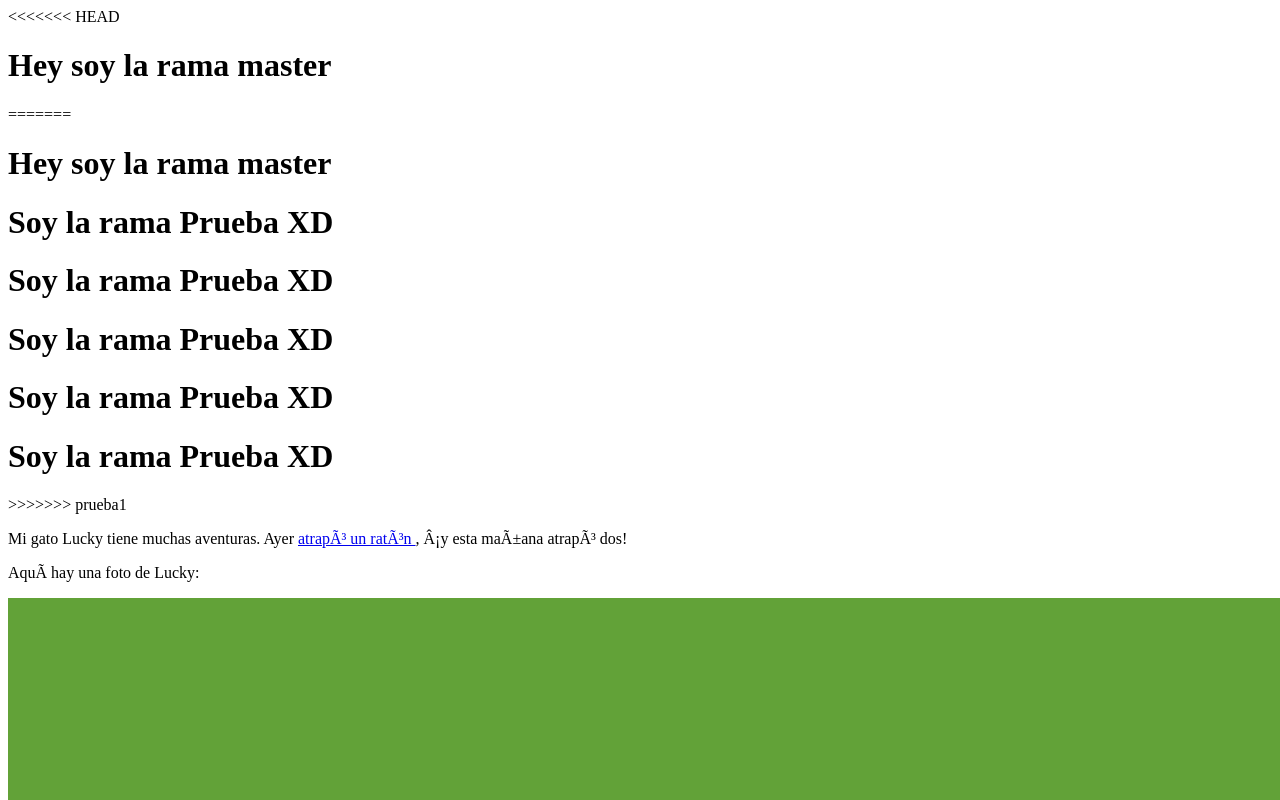
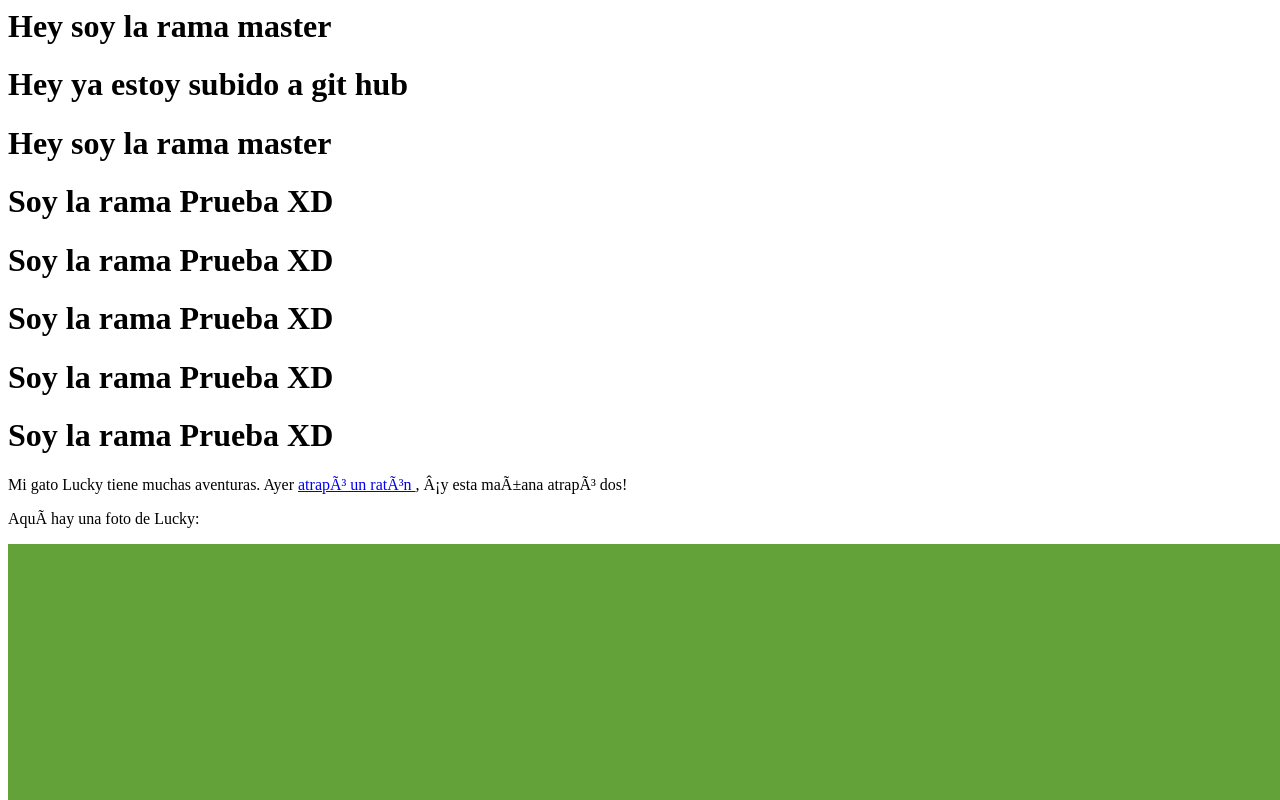
Before and after one commit to JorgeHernandezC/Import_alpha, a plain HTML site: page index.html in a window 1280 px wide. Shown: the top 800 px of the page. Drawn offline with Linux system fonts and the light colour scheme.

Commit message:
soy un comit de prueba para git hub

```diff
--- a/index.html
+++ b/index.html
@@ -17,20 +17,17 @@
   </head>
 
   <body>
-<<<<<<< HEAD
 
 
     <h1> Hey soy la rama master  </h1>
+    <h1> Hey ya estoy subido a git hub   </h1>
 
 
-
-=======
     <h1> Hey soy la rama master  </h1>
     <h1> Soy la rama Prueba XD  </h1>
     <h1> Soy la rama Prueba XD  </h1>
     <h1> Soy la rama Prueba XD  </h1>
     <h1> Soy la rama Prueba XD  </h1><h1> Soy la rama Prueba XD  </h1>
->>>>>>> prueba1
 
     <div id = «mainContent»>
 
```
